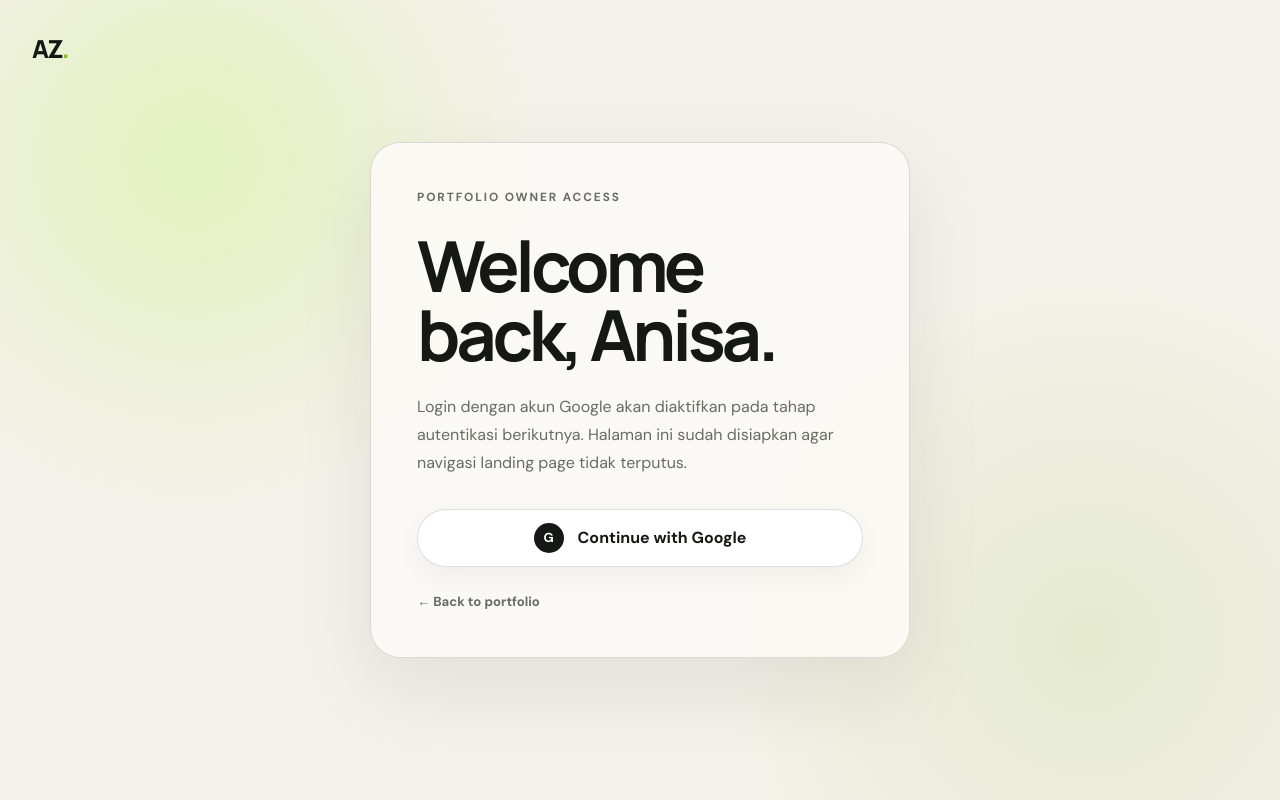
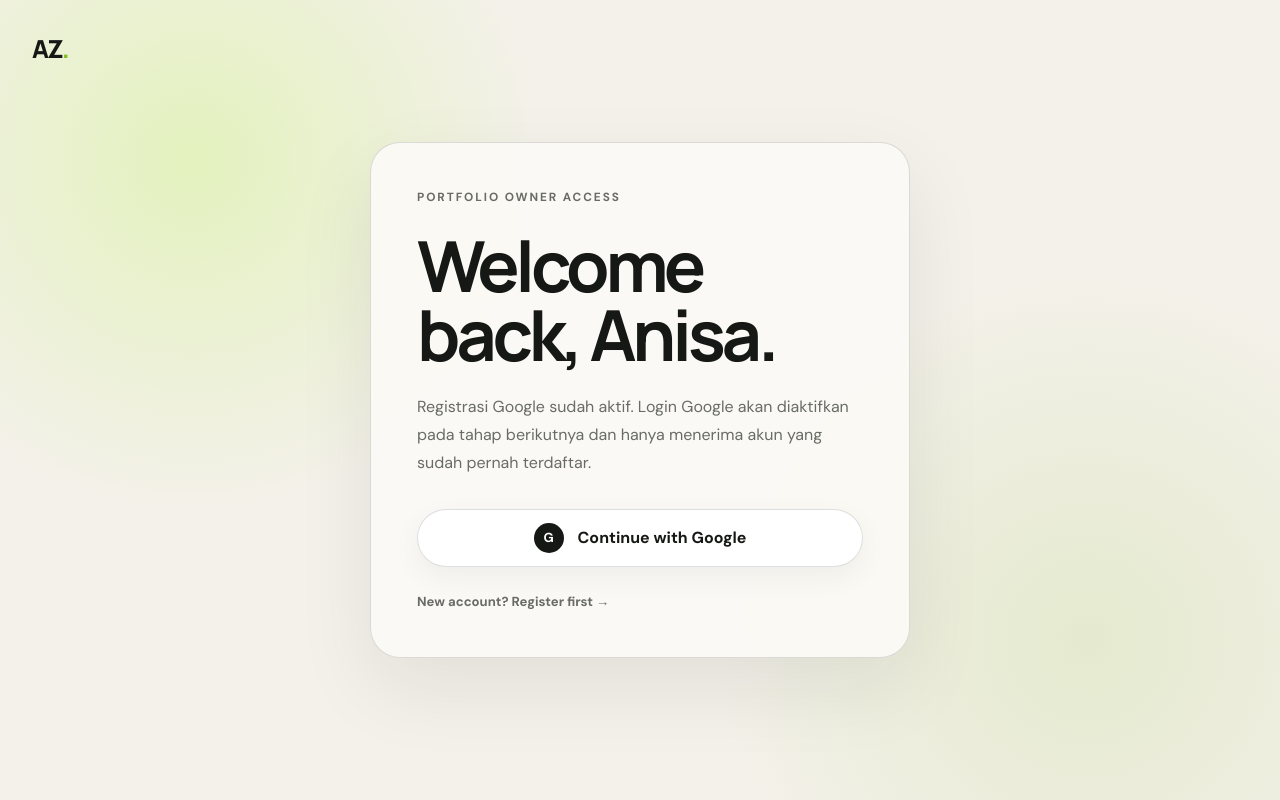
Before and after one commit to acz0077/anisa-portfolio, a Next.js app: page /login in a window 1280 px wide. Built offline with nearby package versions, Linux system fonts and the light colour scheme.

Commit message:
clarify login is next stage

```diff
--- a/app/login/page.tsx
+++ b/app/login/page.tsx
@@ -10,15 +10,15 @@ export default function LoginPage() {
         <p className="eyebrow">Portfolio owner access</p>
         <h1>Welcome back, Anisa.</h1>
         <p>
-          Login dengan akun Google akan diaktifkan pada tahap autentikasi berikutnya.
-          Halaman ini sudah disiapkan agar navigasi landing page tidak terputus.
+          Registrasi Google sudah aktif. Login Google akan diaktifkan pada tahap
+          berikutnya dan hanya menerima akun yang sudah pernah terdaftar.
         </p>
         <button className={styles.googleButton} type="button" disabled>
           <span className={styles.googleMark}>G</span>
           Continue with Google
         </button>
-        <a className={styles.back} href="/">
-          ← Back to portfolio
+        <a className={styles.back} href="/register">
+          New account? Register first →
         </a>
       </section>
     </main>
```
